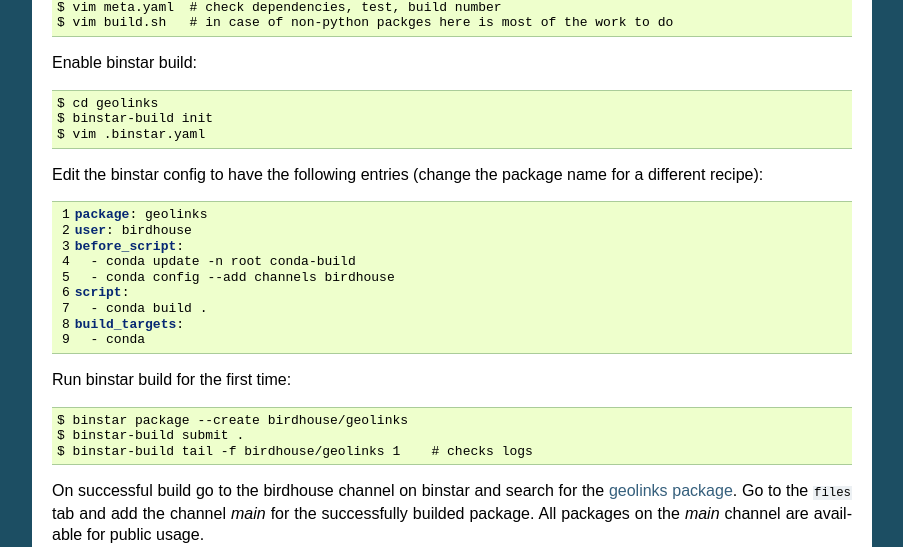
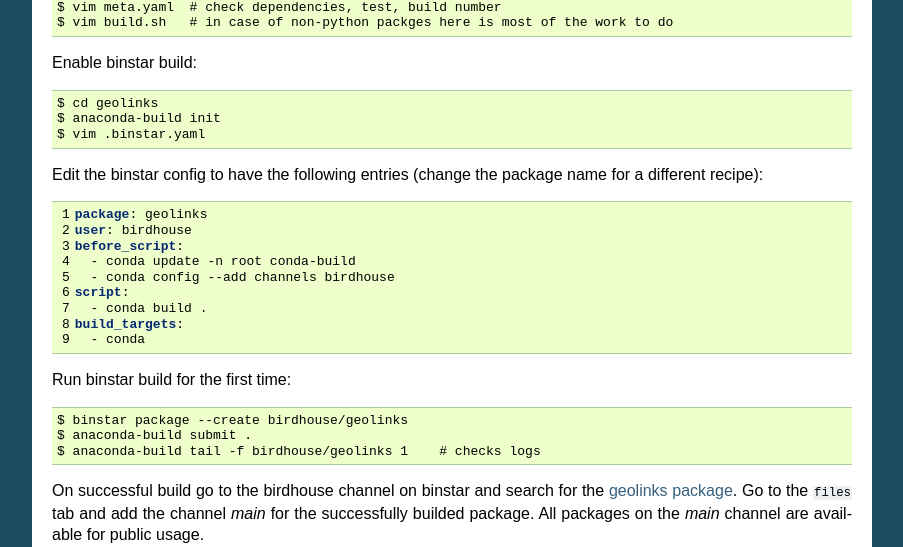
Before and after one commit to bird-house/birdhouse-docs, a Sphinx documentation site: the page built from docs/source/dev_guide.rst, in a window 1280 px wide and 900 px high, scrolled down 1379 px. Shown: the part 164-711 px from the top of the window, without its empty margins (198-1101 px from the left). Built offline with Sphinx 7.4.7, drawn with Linux system fonts in a browser that asks for light colours.

Commit message:
fixed conda link ... replaced binstar-build with anaconda-build

```diff
--- a/docs/source/dev_guide.rst
+++ b/docs/source/dev_guide.rst
@@ -40,7 +40,7 @@
 
 There are several ways to build conda packages and upload them to Binstar:
 
-* You can `build packages locally <http://docs.anaconda.org/conda.html>`_ and upload them with the Binstar command line tool.
+* You can `build packages locally <http://conda.readthedocs.org/en/latest/#building-your-own-packages>`_ and upload them with the Binstar command line tool.
 * You can also `build packages remotely on Binstar <http://docs.anaconda.org/draft/examples.html#SubmitYourFirstBuild>`_. Additionally you can set a GitHub Webhook so that on each commit of your recipe a build will be run on Binstar.
 * The remote build on Binstar are done using Docker images. The `Binstar docker image for Linux-64 <https://registry.hub.docker.com/u/binstar/linux-64/>`_ is available on :term:`Docker Hub`.
 
@@ -66,7 +66,7 @@
 Enable binstar build::
 
     $ cd geolinks
-    $ binstar-build init
+    $ anaconda-build init
     $ vim .binstar.yaml
 
 Edit the binstar config to have the following entries (change the package name for a different recipe):
@@ -78,8 +78,8 @@
 Run binstar build for the first time::
 
     $ binstar package --create birdhouse/geolinks
-    $ binstar-build submit .
-    $ binstar-build tail -f birdhouse/geolinks 1    # checks logs
+    $ anaconda-build submit .
+    $ anaconda-build tail -f birdhouse/geolinks 1    # checks logs
 
 On successful build go to the birdhouse channel on binstar and search for the `geolinks package <https://anaconda.org/birdhouse/geolinks/files>`_.
 Go to the ``files`` tab and add the channel `main` for the successfully builded package.
```
